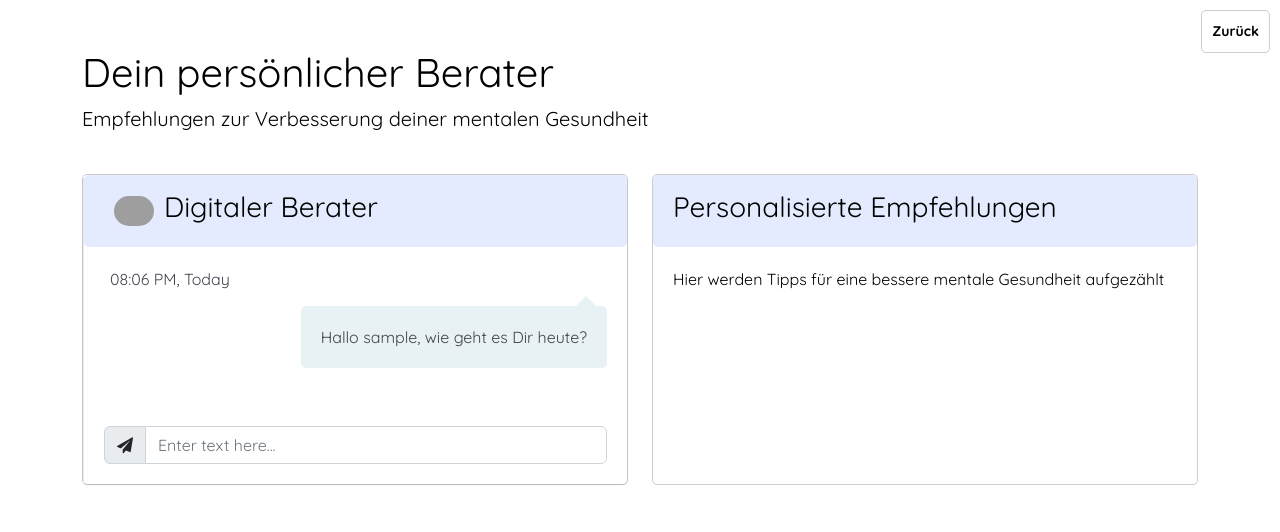
After one commit to slinusc/mental_health_tracker, a Flask app: page /rcom_page in a window 1280 px wide. The commit adds this page. Shown: the top 532 px of the page. Run offline with Flask 3, Linux system fonts and the light colour scheme; the visitor is signed in with stand-in values (Sample User, id 1); some libraries are stand-ins or nearby versions; grey boxes are pictures that could not be loaded.

Commit message:
update digital assistent

```diff
--- a/app.py
+++ b/app.py
@@ -1,11 +1,14 @@
-from flask import Flask, render_template, request, redirect, url_for, session, flash
+from flask import Flask, render_template, request, redirect, url_for, session, flash, jsonify
 from flask_pymongo import PyMongo
+from flask_cors import CORS
 from werkzeug.security import generate_password_hash, check_password_hash
 import uuid
 import os
 from pycode.user_logs import UserActivityLogger as ual
+from pycode.chat import Chat
 
 app = Flask(__name__)
+CORS(app)
 app.config["MONGO_URI"] = "mongodb://localhost:27017/mht"
 mongo = PyMongo(app)
 app.secret_key = os.urandom(16)
@@ -88,13 +91,28 @@ def login_page():
     return render_template('login_page.html')
 
 
-@app.route('/mood')
-def mood():
+@app.route('/rcom_page')
+def recom_page():
     if 'username' in session:
-        return render_template('mood_diary.html', username=session['username'])
+        return render_template('recommendations_chat.html', username=session['username'])
     else:
         return redirect(url_for('main_page'))
 
 
+@app.route('/chat', methods=['POST'])
+def chat():
+    if request.method == 'POST':
+        data = request.json
+        user_message = data.get('user_message', '')  # Sicherer Zugriff auf 'user_message'
+        if 'username' in session:
+            chat = Chat()
+            chat.set_initial_message(session['username'])
+            response = chat.create_chat(user_message)
+            return jsonify({'response': response.content})
+
+        else:
+            return jsonify({'response': 'Session nicht gefunden. Bitte erneut anmelden.'}), 403
+
+
 if __name__ == '__main__':
     app.run(debug=True)
--- /dev/null
+++ b/static/css/style_chat.css
@@ -0,0 +1,265 @@
+body {
+    margin: 0;
+    padding: 0;
+    font-family: 'Quicksand', sans-serif;
+
+    color: #000;
+    background-color: #fff;
+}
+
+.card {
+    background: #fff;
+    transition: .5s;
+    border: 0;
+    border-radius: 5px;
+    position: relative;
+    width: 100%;
+    box-shadow: 0 1px 2px 0 rgb(0 0 0 / 10%);
+}
+
+.back-btn {
+    position: absolute;
+    top: 0;
+    right: 0;
+    margin: 10px;
+    padding: 10px;
+    border: 1px solid #ccc;
+    border-radius: 5px;
+    background-color: #fff;
+    color: #000;
+    font-size: 14px;
+    font-weight: bold;
+    text-decoration: none;
+
+}
+
+.chat-area {
+    border: 1px solid #ccc;
+    border-radius: 5px;
+    background-color: #fff;
+    color: #000;
+}
+
+.recomm-area {
+    border: 1px solid #ccc;
+    border-radius: 5px;
+    background-color: #fff;
+    color: #000;
+}
+
+
+.card-text {
+    padding: 20px;
+}
+
+.chat-app .people-list {
+    width: 280px;
+    position: absolute;
+    left: 0;
+    top: 0;
+    padding: 20px;
+    z-index: 7
+}
+
+.chat-app .chat {
+    margin-left: 0px;
+    border-left: 1px solid #eaeaea
+}
+
+
+.chat-header {
+    padding: 15px 20px;
+    white-space: nowrap; /* Verhindert den Zeilenumbruch */
+    overflow: hidden;
+    text-overflow: ellipsis;
+    border-radius: 5px;
+}
+
+.chat .chat-header img {
+    float: left;
+    border-radius: 40px;
+    width: 40px
+}
+
+.chat .chat-header .chat-about {
+    float: left;
+    padding-left: 10px;
+    display: flex;
+    align-items: center;
+    gap: 10px;
+}
+
+.chat .chat-history {
+    padding: 20px;
+    border-bottom: 2px solid #fff
+}
+
+/* Standard CSS für alle Bildschirmgrößen */
+.chat-history {
+    height: auto;
+    overflow-y: auto; /* Erlaubt das Scrollen, falls der Inhalt größer als der Container ist */
+}
+
+.chat .chat-history ul {
+    padding: 0
+}
+
+.chat .chat-history ul li {
+    list-style: none;
+    margin-bottom: 30px
+}
+
+.chat .chat-history ul li:last-child {
+    margin-bottom: 0px
+}
+
+.chat .chat-history .message-data {
+    margin-bottom: 15px
+}
+
+.chat .chat-history .message-data-time {
+    color: #434651;
+    padding-left: 6px
+}
+
+.chat .chat-history .message {
+    color: #444;
+    padding: 18px 20px;
+    line-height: 26px;
+    font-size: 16px;
+    border-radius: 5px;
+    display: inline-block;
+    position: relative
+}
+
+.chat .chat-history .message:after {
+    bottom: 100%;
+    left: 7%;
+    border: solid transparent;
+    content: " ";
+    height: 0;
+    width: 0;
+    position: absolute;
+    pointer-events: none;
+    border-bottom-color: #fff;
+    border-width: 10px;
+    margin-left: -10px
+}
+
+.chat .chat-history .my-message {
+    background: #efefef
+}
+
+.chat .chat-history .my-message:after {
+    bottom: 100%;
+    left: 30px;
+    border: solid transparent;
+    content: " ";
+    height: 0;
+    width: 0;
+    position: absolute;
+    pointer-events: none;
+    border-bottom-color: #efefef;
+    border-width: 10px;
+    margin-left: -10px
+}
+
+.chat .chat-history .other-message {
+    background: #e8f1f3;
+    text-align: right
+}
+
+.chat .chat-history .other-message:after {
+    border-bottom-color: #e8f1f3;
+    left: 93%
+}
+
+.chat .chat-message {
+    padding: 20px
+}
+
+.online,
+.offline,
+.me {
+    margin-right: 2px;
+    font-size: 8px;
+    vertical-align: middle
+}
+
+.online {
+    color: #86c541
+}
+
+.offline {
+    color: #e47297
+}
+
+.me {
+    color: #1d8ecd
+}
+
+.float-right {
+    float: right
+}
+
+.clearfix:after {
+    visibility: hidden;
+    display: block;
+    font-size: 0;
+    content: " ";
+    clear: both;
+    height: 0
+}
+
+@media only screen and (max-width: 767px) {
+    .chat-app .people-list {
+        height: 465px;
+        width: 100%;
+        overflow-x: auto;
+        background: #fff;
+        left: -400px;
+        display: none
+    }
+
+    .chat-app .people-list.open {
+        left: 0
+    }
+
+    .chat-app .chat {
+        margin: 0
+    }
+
+    .chat-app .chat-history {
+        height: 300px;
+        overflow-x: auto
+    }
+}
+
+
+@media only screen and (min-width: 768px) and (max-width: 992px) {
+    .chat-app .chat-list {
+        height: 650px;
+        overflow-x: auto
+    }
+
+    .chat-app .chat-history {
+        height: 350px;
+        overflow-x: auto;
+    }
+
+    .chat-header {
+        padding: 15px 20px;
+    }
+}
+
+@media only screen and (min-device-width: 992px) and (orientation: landscape) and (-webkit-min-device-pixel-ratio: 1) {
+    .chat-app .chat-list {
+        height: 480px;
+        overflow-x: auto
+    }
+
+    .chat-app .chat-history {
+        height: 350px;
+        overflow-x: auto
+    }
+}
--- /dev/null
+++ b/static/js/chat.js
@@ -0,0 +1,59 @@
+
+// Funktion, um die initiale Nachricht hinzuzufügen
+function addInitialMessage(username) {
+    var li = document.createElement('li');
+    li.classList.add('clearfix');
+    var timeNow = new Date().toLocaleTimeString([], { hour: '2-digit', minute: '2-digit' });
+    li.innerHTML = `<div class="message-data">
+                        <span class="message-data-time">${timeNow}, Today</span>
+                    </div>
+                    <div class="message other-message float-right">Hallo ${username}, wie geht es Dir heute?</div>`;
+    document.getElementById('chat-messages').appendChild(li);
+}
+
+document.getElementById('chat-form').addEventListener('submit', async function(e) {
+    e.preventDefault(); // Verhindert, dass das Formular die Seite neu lädt
+    var input = document.getElementById('chat-input');
+    var message = input.value.trim();
+
+    if(message) {
+        // Erstellen Sie das Listenelement für die Nachricht und fügen Sie es dem Chat-Verlauf hinzu
+        var li = document.createElement('li');
+        li.classList.add('clearfix');
+        li.innerHTML = '<div class="message-data"><span class="message-data-time">' + new Date().toLocaleTimeString([], { hour: '2-digit', minute: '2-digit' }) + ', Today</span></div><div class="message my-message">' + message + '</div>';
+        document.querySelector('.chat-history ul').appendChild(li);
+
+        // Sende die Nachricht an das Backend
+        try {
+            var response = await fetch('/chat', {
+                method: 'POST',
+                headers: {
+                    'Content-Type': 'application/json',
+                },
+                body: JSON.stringify({user_message: message})
+            });
+            if (!response.ok) {
+                throw new Error(`HTTP error! status: ${response.status}`);
+            }
+            var data = await response.json(); // Erwarte die Antwort als JSON
+
+            // Zeige die Antwort des Servers im Chat-Fenster, wenn erforderlich
+            var liResponse = document.createElement('li');
+            liResponse.classList.add('clearfix');
+            liResponse.innerHTML = '<div class="message-data"><span class="message-data-time">' + new Date().toLocaleTimeString([], { hour: '2-digit', minute: '2-digit' }) + ', Today</span></div><div class="message other-message float-right">' + data.response + '</div>';
+            document.querySelector('#chat-messages').appendChild(liResponse);
+        } catch (error) {
+            console.error('Fetch error:', error);
+        }
+
+        // Setzen Sie das Eingabefeld zurück
+        input.value = '';
+    }
+});
+
+
+// Fügen Sie die initiale Nachricht hinzu, wenn das DOM vollständig geladen ist
+document.addEventListener('DOMContentLoaded', function() {
+    var benutzername = document.getElementById('benutzername').textContent;
+    addInitialMessage(benutzername); // Verwenden Sie den Benutzernamen, um die initiale Nachricht hinzuzufügen
+});
--- /dev/null
+++ b/templates/recommendations_chat.html
@@ -0,0 +1,108 @@
+<!DOCTYPE html>
+<html lang="en">
+<head>
+    <meta charset="UTF-8">
+    <meta http-equiv="X-UA-Compatible" content="IE=edge">
+    <meta name="viewport" content="width=device-width, initial-scale=1.0">
+    <link rel="stylesheet" href="https://cdn.jsdelivr.net/npm/bootstrap@5.2.3/dist/css/bootstrap.min.css">
+    <link href="https://fonts.googleapis.com/css2?family=Quicksand:wght@400;700&display=swap" rel="stylesheet">
+    <link href="https://maxcdn.bootstrapcdn.com/font-awesome/4.7.0/css/font-awesome.min.css" rel="stylesheet"/>
+    <link rel="stylesheet" href="../static/css/style_chat.css">
+    <title>Mental Health Tracker Dashboard</title>
+</head>
+<body>
+
+<div class="container py-5">
+
+     <div id="benutzername" style="display: none;">{{ username }}</div>
+
+    <!-- Dashboard Header -->
+    <div class="row mb-4">
+        <div class="col">
+            <h1>Dein persönlicher Berater</h1>
+            <p class="lead">Empfehlungen zur Verbesserung deiner mentalen Gesundheit</p>
+        </div>
+
+        <!-- Logout-Link -->
+        <div class="row">
+            <div class="col">
+                <a href="/index" class="back-btn">Zurück</a>
+            </div>
+        </div>
+
+    </div>
+
+    <!-- Dashboard Tiles -->
+    <div class="row row-cols-1 row-cols-md-2 row-cols-lg-2 g-4">
+        <!-- Tile 1: Stimmungstagebuch -->
+        <div class="col">
+            <div class="chat-area h-100">
+                <div class="card-body">
+                    <div class="row clearfix">
+                        <div class="col-lg-12">
+                            <div class="card chat-app">
+                                <div class="chat">
+                                    <div class="chat-header clearfix" style="background: #e4ebfe;">
+                                        <div class="row">
+                                            <div class="col-lg-6">
+                                                <div class="chat-about d-flex align-items-center">
+                                                    <img src="https://bootdey.com/img/Content/avatar/avatar7.png"
+                                                         alt="avatar">
+                                                    <h3>Digitaler Berater</h3>
+                                                </div>
+                                            </div>
+                                        </div>
+                                    </div>
+
+                                    <div class="chat-history">
+                                        <ul class="m-b-0" id="chat-messages">
+                                            <!-- Nachrichten werden hier eingefügt -->
+                                        </ul>
+                                    </div>
+                                    <div class="chat-message clearfix">
+                                        <form id="chat-form">
+                                            <div class="input-group">
+                                                <button type="submit" class="input-group-text" id="basic-addon1"><i
+                                                        class="fa fa-paper-plane" aria-hidden="true"></i></button>
+                                                <input type="text" id="chat-input" class="form-control"
+                                                       placeholder="Enter text here..."
+                                                       aria-label="Text input with send icon">
+                                            </div>
+                                        </form>
+                                    </div>
+
+                                </div>
+                            </div>
+                        </div>
+                    </div>
+                </div>
+            </div>
+        </div>
+
+        <!-- Tile 2: Personalisierte Empfehlungen -->
+        <div class="col">
+            <div class="recomm-area h-100">
+                <div class="card-body">
+                    <div class="chat-header clearfix" style="background: #e4ebfe;">
+                        <div class="row">
+                            <div class="col-lg-6">
+                                <div class="chat-about">
+                                    <h3>Personalisierte Empfehlungen</h3>
+                                </div>
+                            </div>
+                        </div>
+                    </div>
+
+                </div>
+                <p class="card-text">Hier werden Tipps für eine bessere mentale Gesundheit aufgezählt</p>
+            </div>
+
+        </div>
+    </div>
+</div>
+
+<script src="https://cdn.jsdelivr.net/npm/bootstrap@5.2.3/dist/js/bootstrap.bundle.min.js"></script>
+<script src="../static/js/chat.js"></script>
+
+</body>
+</html>
```
Also changed, not shown: pycode/chat.py (added, +36 -0 lines), static/css/style_main.css (+34 -1 lines), templates/main_page.html (+7 -4 lines), templates/mood_diary.html (deleted, +0 -36 lines).
